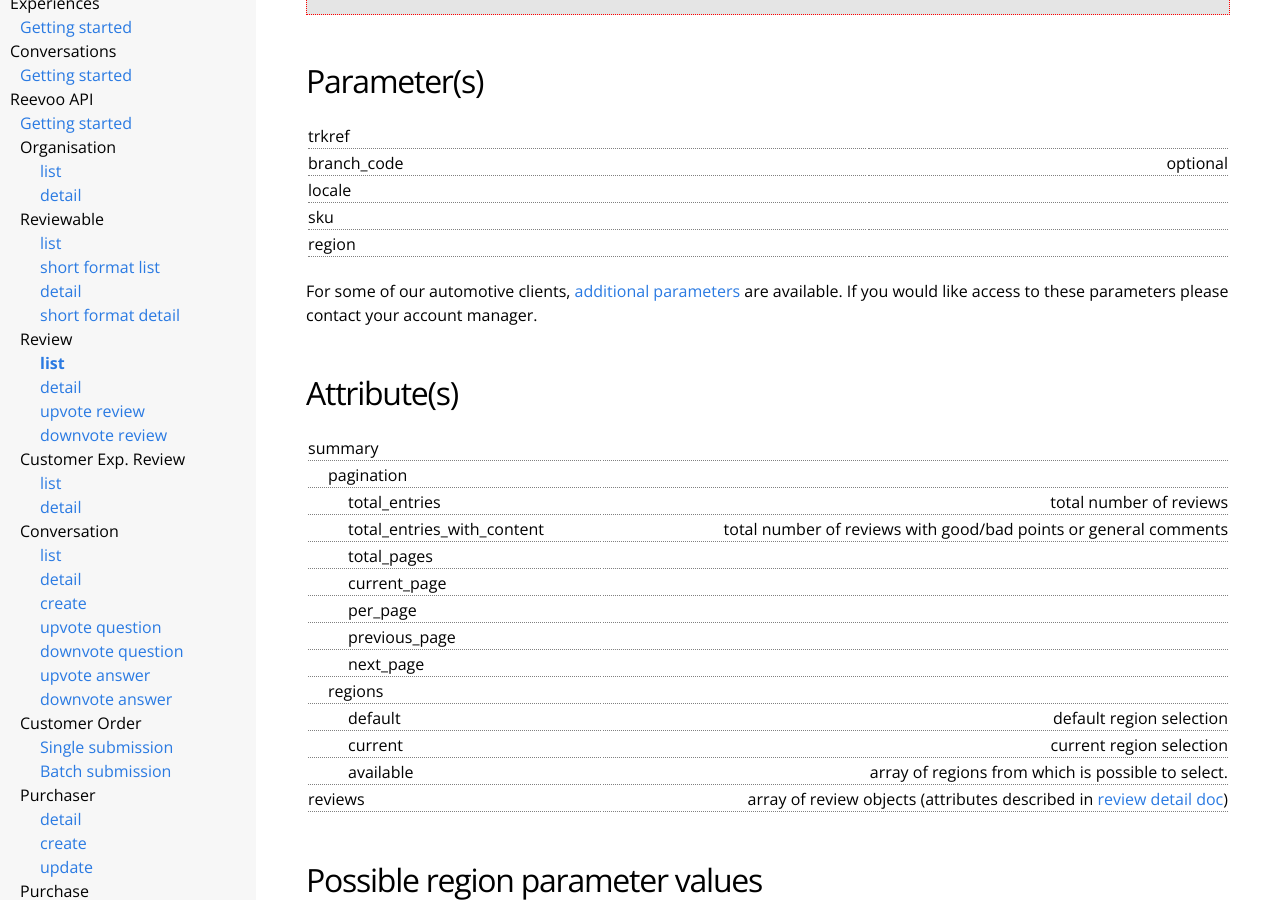
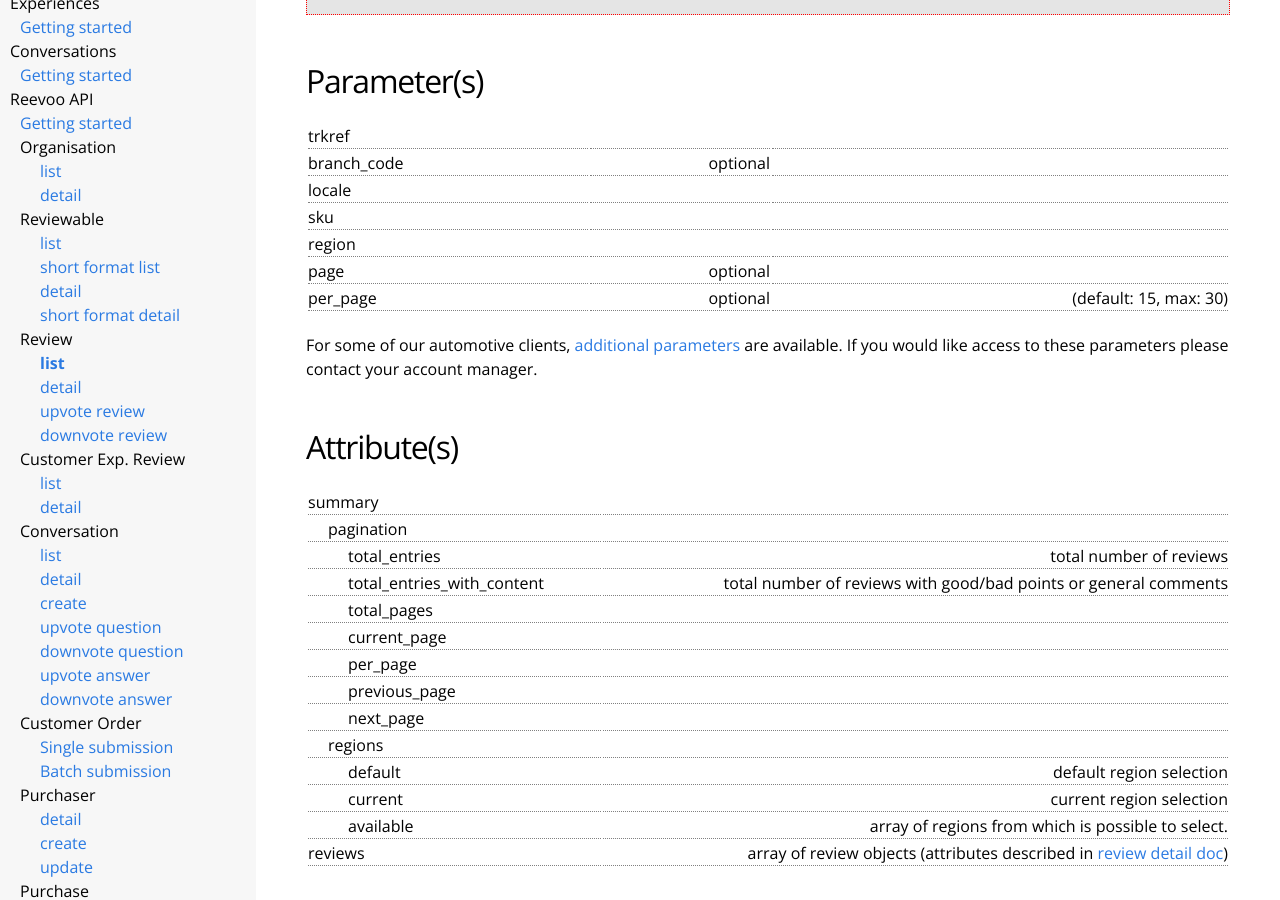
Before and after one commit to reevoo/reevoo.github.io, a Jekyll site: the page built from docs/reevooapi/review/review-list.markdown, in a window 1280 px wide and 900 px high, scrolled down 544 px. Built offline with Jekyll 4.4.1, drawn with Linux system fonts in a browser that asks for light colours.

Commit message:
Api docs - review params update

```diff
--- a/docs/reevooapi/review/review-list.markdown
+++ b/docs/reevooapi/review/review-list.markdown
@@ -30,6 +30,8 @@ be included.
 |locale     |        |
 |sku        |        |
 |region     |        |
+|page       |optional|
+|per_page   |optional| (default: 15, max: 30)
 
 For some of our automotive clients, [additional parameters](../../review-fetcher) are available.
 If you would like access to these parameters please contact your account manager.
```
